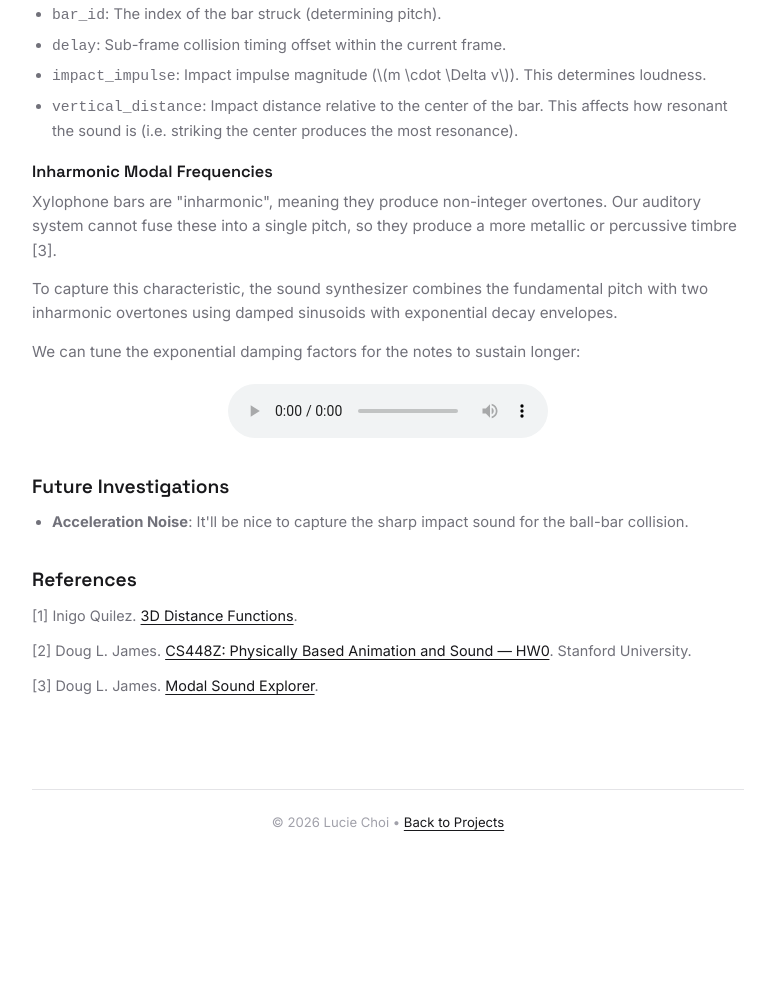
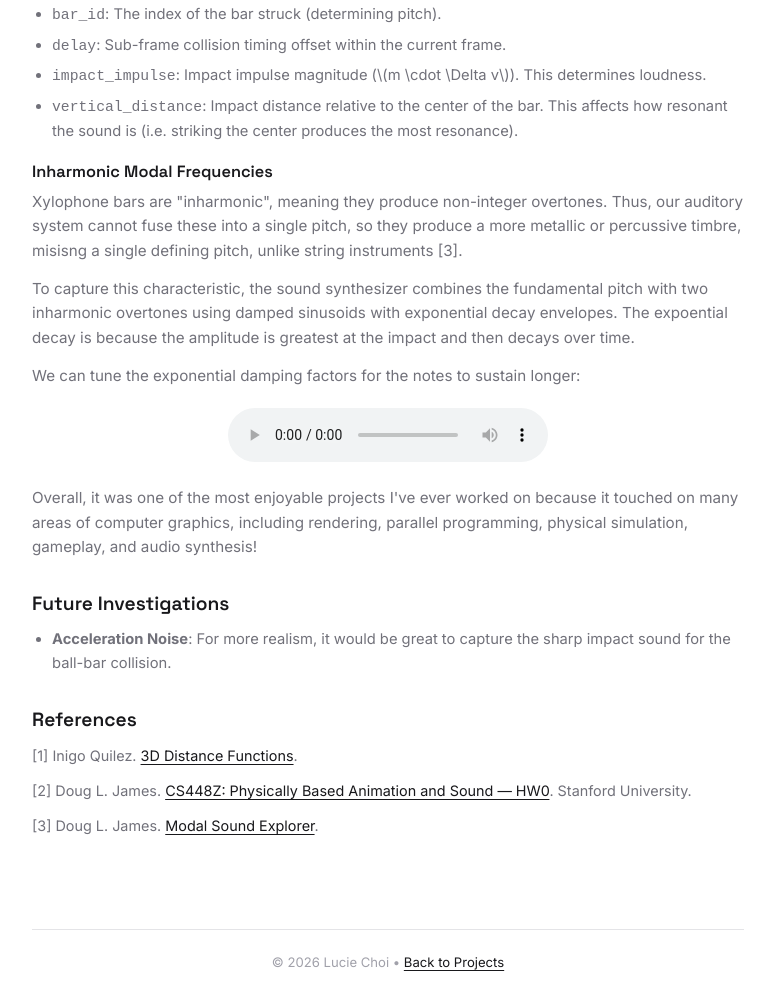
Before and after one commit to luciechoi/luciechoi.github.io, a website built with Vite: page projects/taichi-xylophone.html in a window 1280 px wide. Shown: the part 4315-5302 px from the top of the page, without its empty margins (252-1027 px from the left). Before the commit the page ends 5225 px from the top, so only its background shows below. Built offline with nearby package versions, Linux system fonts and the light colour scheme.

Commit message:
Add finishing sentence to Taichi project

```diff
--- a/projects/taichi-xylophone.html
+++ b/projects/taichi-xylophone.html
@@ -337,12 +337,15 @@ def render():
 
         <h4>Inharmonic Modal Frequencies</h4>
         <p>
-          Xylophone bars are "inharmonic", meaning they produce non-integer overtones. Our auditory system cannot fuse
-          these into a single pitch, so they produce a more metallic or percussive timbre [3].
+          Xylophone bars are "inharmonic", meaning they produce non-integer overtones. Thus, our auditory system cannot
+          fuse
+          these into a single pitch, so they produce a more metallic or percussive timbre, misisng a single defining
+          pitch, unlike string instruments [3].
         </p>
         <p>
           To capture this characteristic, the sound synthesizer combines the fundamental
-          pitch with two inharmonic overtones using damped sinusoids with exponential decay envelopes.
+          pitch with two inharmonic overtones using damped sinusoids with exponential decay envelopes. The expoential
+          decay is because the amplitude is greatest at the impact and then decays over time.
         </p>
         <p>
           We can tune the exponential damping factors for the notes to sustain longer:
@@ -354,7 +357,11 @@ def render():
             Your browser does not support the audio element.
           </audio>
         </div>
-
+        <p style="margin-top: 16px;">
+          Overall, it was one of the most enjoyable projects I've ever worked on because it touched on many areas of
+          computer graphics, including rendering, parallel programming, physical simulation, gameplay, and audio
+          synthesis!
+        </p>
       </section>
 
       <!-- Future Work -->
@@ -362,8 +369,8 @@ def render():
         <h3>Future Investigations</h3>
         <ul>
           <li>
-            <strong>Acceleration Noise</strong>: It'll be nice to capture the sharp impact sound for the ball-bar
-            collision.
+            <strong>Acceleration Noise</strong>: For more realism, it would be great to capture the sharp impact sound
+            for the ball-bar collision.
           </li>
         </ul>
       </section>
```
